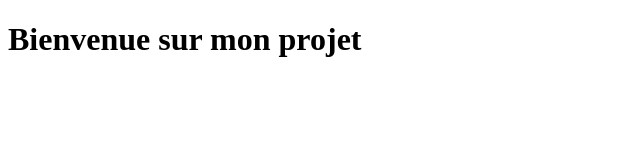
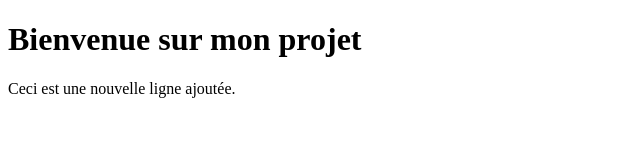
Before and after one commit to LaQuarantaine/nouveauprojetgit, a plain HTML site: page index.html in a window 1280 px wide. Shown: the whole page, without its empty margins (0-640 px from the left). Drawn offline with Linux system fonts and the light colour scheme.

Commit message:
Ajout d'une nouvelle ligne dans index.html

```diff
--- a/index.html
+++ b/index.html
@@ -5,5 +5,6 @@
     </head>
     <body>
         <h1>Bienvenue sur mon projet</h1>
+        <p> Ceci est une nouvelle ligne ajoutée.</p>
     </body>
 </html>
```
